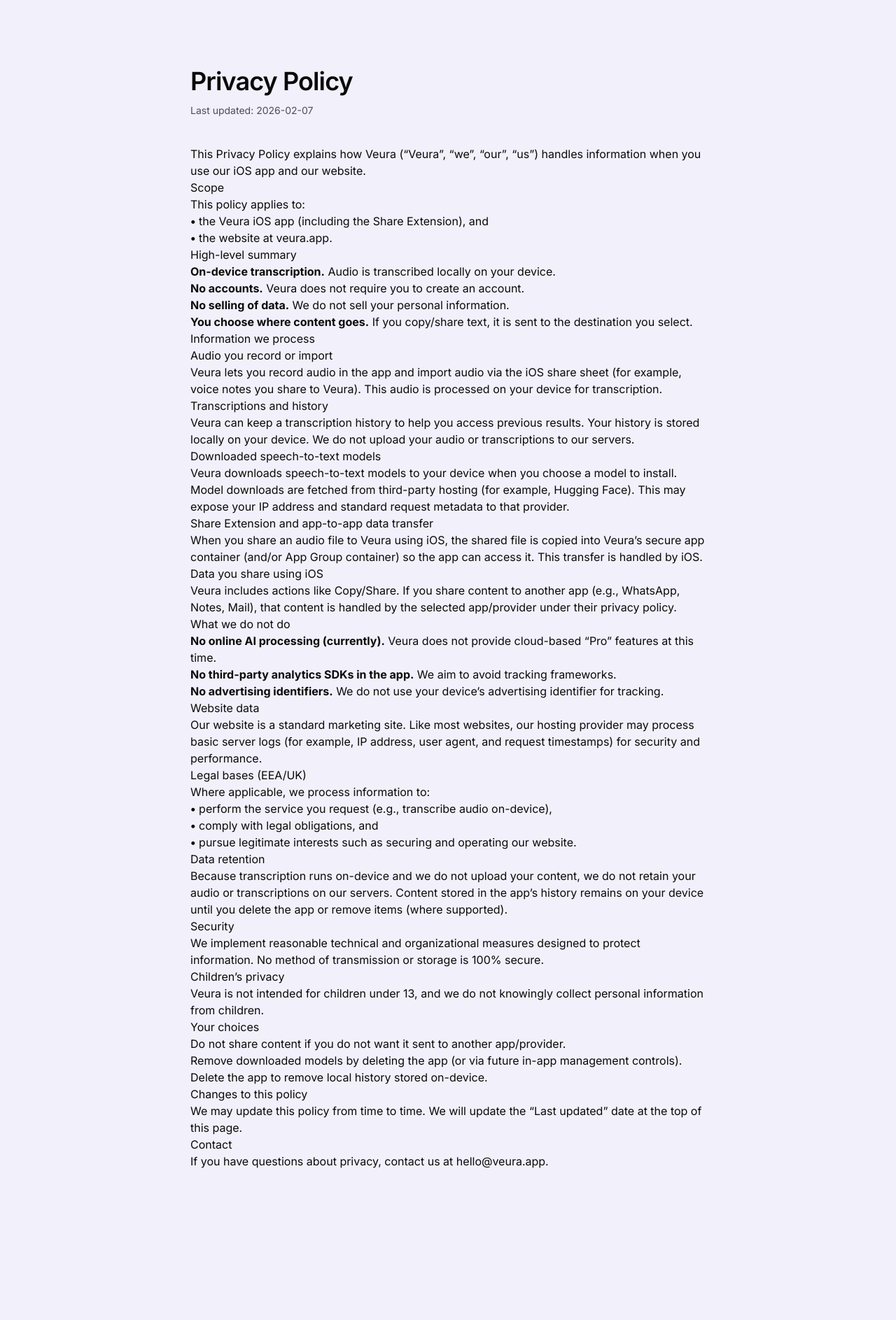
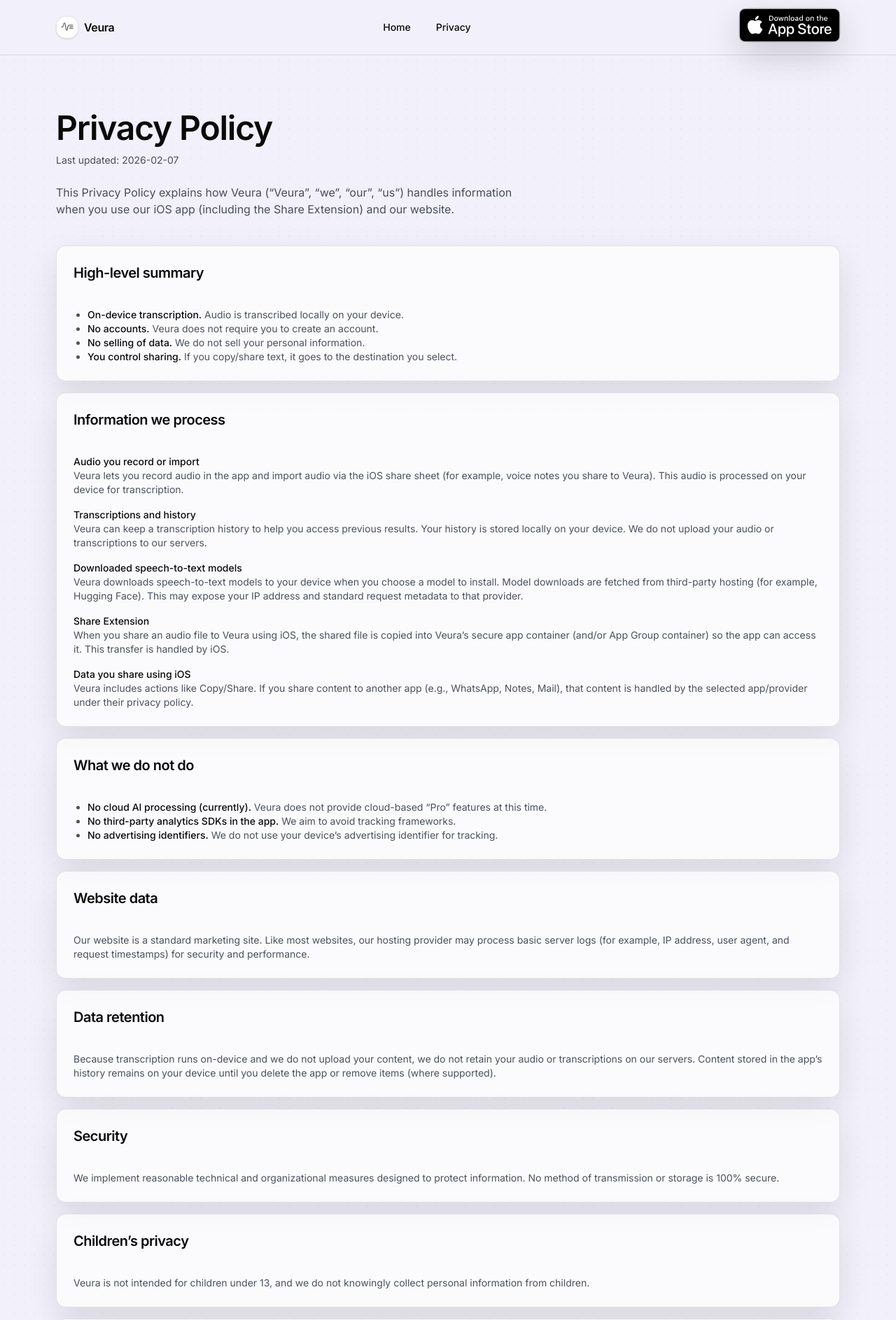
Before and after one commit to sabatesduran/veura-web, a Next.js app: page /privacy in a window 1280 px wide. Shown: the top 1887 px of the page at 70% size. Before the commit the page ends 1768 px from the top, so only its background shows below. Built offline with nearby package versions, Linux system fonts and the light colour scheme.

Commit message:
Improve privacy page styling and reuse site header/footer

```diff
--- a/src/app/page.tsx
+++ b/src/app/page.tsx
@@ -1,4 +1,5 @@
-import Image from "next/image";
+import { SiteFooter } from "@/components/site-footer";
+import { SiteHeader } from "@/components/site-header";
 
 import { Iphone17Pro } from "@/components/eldoraui/iphone-17-pro";
 
@@ -17,7 +18,7 @@
 export default function Home() {
   return (
     <main className="min-h-dvh bg-background text-foreground">
-      <SiteHeader />
+      <SiteHeader variant="home" />
       <Hero />
       <Features />
       <HowItWorks />
@@ -44,52 +45,6 @@
         className="h-12 w-auto"
       />
     </a>
-  );
-}
-
-function SiteHeader() {
-  return (
-    <header className="sticky top-0 z-50 border-b border-black/10 bg-background/70 backdrop-blur supports-[backdrop-filter]:bg-background/60">
-      <div className="mx-auto flex max-w-6xl items-center justify-between gap-3 px-4 py-3">
-        <a href="#" className="flex items-center gap-2 font-semibold tracking-tight">
-          <div className="relative size-8 overflow-hidden rounded-xl border border-black/10 bg-white shadow-sm">
-            <Image
-              src="/brand/app-icon.png"
-              alt="Veura"
-              fill
-              className="object-cover"
-              sizes="32px"
-              priority
-            />
-          </div>
-          <span>{APP_NAME}</span>
-        </a>
-
-        <nav className="hidden items-center gap-1 md:flex">
-          <Button asChild variant="ghost">
-            <a href="#features">Features</a>
-          </Button>
-          <Button asChild variant="ghost">
-            <a href="#how">How it works</a>
-          </Button>
-          <Button asChild variant="ghost">
-            <a href="#faq">FAQ</a>
-          </Button>
-        </nav>
-
-        {/* sticky CTA */}
-        <div className="flex items-center gap-2">
-          <div className="hidden sm:block">
-            <AppStoreBadge />
-          </div>
-          <Button asChild className="sm:hidden">
-            <a href="#download">
-              Get <ArrowRight className="ml-2 size-4" />
-            </a>
-          </Button>
-        </div>
-      </div>
-    </header>
   );
 }
 
@@ -438,34 +393,6 @@
   );
 }
 
-function SiteFooter() {
-  return (
-    <footer className="border-t border-black/10">
-      <div className="mx-auto flex max-w-6xl flex-col gap-3 px-4 py-10 text-sm text-muted-foreground md:flex-row md:items-center md:justify-between">
-        <div>
-          <span className="font-medium text-foreground">{APP_NAME}</span> — Privacy-first, on-device transcription.
-        </div>
-        <div className="flex gap-4">
-          <a className="hover:text-foreground" href="#features">
-            Features
-          </a>
-          <a className="hover:text-foreground" href="#how">
-            How it works
-          </a>
-          <a className="hover:text-foreground" href="#faq">
-            FAQ
-          </a>
-          <a className="hover:text-foreground" href="#download">
-            Download
-          </a>
-          <a className="hover:text-foreground" href="/privacy">
-            Privacy
-          </a>
-        </div>
-      </div>
-    </footer>
-  );
-}
 
 function SectionTitle({ title, body }: { title: string; body: string }) {
   return (
--- a/src/app/privacy/page.tsx
+++ b/src/app/privacy/page.tsx
@@ -1,3 +1,7 @@
+import { Card } from "@/components/ui/card";
+import { SiteFooter } from "@/components/site-footer";
+import { SiteHeader } from "@/components/site-header";
+
 export const metadata = {
   title: "Privacy Policy — Veura",
   description: "Veura privacy policy.",
@@ -5,141 +9,173 @@
 
 const UPDATED_AT = "2026-02-07";
 
+function Section({ title, children }: { title: string; children: React.ReactNode }) {
+  return (
+    <Card className="border-black/10 bg-white/70 p-6 shadow-[0_16px_45px_rgba(0,0,0,0.10)]">
+      <h2 className="text-balance text-xl font-semibold tracking-tight">{title}</h2>
+      <div className="mt-3 space-y-3 text-sm text-muted-foreground">{children}</div>
+    </Card>
+  );
+}
+
 export default function PrivacyPage() {
   return (
-    <main className="mx-auto max-w-3xl px-4 py-16 md:py-24">
-      <h1 className="text-balance text-4xl font-semibold tracking-tight">Privacy Policy</h1>
+    <main className="min-h-dvh bg-background text-foreground">
+      <SiteHeader variant="page" />
+
+      <section className="relative overflow-hidden">
+        <div className="pointer-events-none absolute inset-0 opacity-[0.18] [background-image:radial-gradient(rgba(55,48,163,0.22)_1px,transparent_1px)] [background-size:14px_14px]" />
+        <div className="pointer-events-none absolute inset-x-0 top-[-25%] mx-auto h-[420px] max-w-5xl rounded-full bg-[radial-gradient(circle_at_50%_30%,rgba(79,70,229,0.20),transparent_60%)] blur-2xl" />
+
+        <div className="relative mx-auto max-w-6xl px-4 py-14 md:py-20">
+          <div className="max-w-3xl">
+            <h1 className="text-balance text-4xl font-semibold tracking-tight sm:text-5xl">
+              Privacy Policy
+            </h1>
             <p className="mt-3 text-sm text-muted-foreground">Last updated: {UPDATED_AT}</p>
+            <p className="mt-6 max-w-prose text-pretty text-muted-foreground">
+              This Privacy Policy explains how Veura (“Veura”, “we”, “our”, “us”) handles information when you use our iOS
+              app (including the Share Extension) and our website.
+            </p>
+          </div>
 
-      <div className="prose prose-zinc mt-10 max-w-none prose-headings:tracking-tight prose-a:text-primary">
-        <p>
-          This Privacy Policy explains how Veura (“Veura”, “we”, “our”, “us”) handles information when you use our iOS
-          app and our website.
-        </p>
-
-        <h2>Scope</h2>
-        <p>
-          This policy applies to:
-          <br />
-          <strong>•</strong> the Veura iOS app (including the Share Extension), and
-          <br />
-          <strong>•</strong> the website at <a href="https://veura.app">veura.app</a>.
-        </p>
-
-        <h2>High-level summary</h2>
-        <ul>
+          <div className="mt-10 grid gap-4">
+            <Section title="High-level summary">
+              <ul className="list-disc pl-5">
                 <li>
-            <strong>On-device transcription.</strong> Audio is transcribed locally on your device.
+                  <span className="font-medium text-foreground">On-device transcription.</span> Audio is transcribed locally
+                  on your device.
                 </li>
                 <li>
-            <strong>No accounts.</strong> Veura does not require you to create an account.
+                  <span className="font-medium text-foreground">No accounts.</span> Veura does not require you to create an
+                  account.
                 </li>
                 <li>
-            <strong>No selling of data.</strong> We do not sell your personal information.
+                  <span className="font-medium text-foreground">No selling of data.</span> We do not sell your personal
+                  information.
                 </li>
                 <li>
-            <strong>You choose where content goes.</strong> If you copy/share text, it is sent to the destination you
-            select.
+                  <span className="font-medium text-foreground">You control sharing.</span> If you copy/share text, it goes
+                  to the destination you select.
                 </li>
               </ul>
+            </Section>
 
-        <h2>Information we process</h2>
+            <Section title="Information we process">
+              <div className="space-y-4">
+                <div>
+                  <div className="font-medium text-foreground">Audio you record or import</div>
+                  <p>
+                    Veura lets you record audio in the app and import audio via the iOS share sheet (for example, voice
+                    notes you share to Veura). This audio is processed on your device for transcription.
+                  </p>
+                </div>
+                <div>
+                  <div className="font-medium text-foreground">Transcriptions and history</div>
+                  <p>
+                    Veura can keep a transcription history to help you access previous results. Your history is stored
+                    locally on your device. We do not upload your audio or transcriptions to our servers.
+                  </p>
+                </div>
+                <div>
+                  <div className="font-medium text-foreground">Downloaded speech-to-text models</div>
+                  <p>
+                    Veura downloads speech-to-text models to your device when you choose a model to install. Model downloads
+                    are fetched from third-party hosting (for example, Hugging Face). This may expose your IP address and
+                    standard request metadata to that provider.
+                  </p>
+                </div>
+                <div>
+                  <div className="font-medium text-foreground">Share Extension</div>
+                  <p>
+                    When you share an audio file to Veura using iOS, the shared file is copied into Veura’s secure app
+                    container (and/or App Group container) so the app can access it. This transfer is handled by iOS.
+                  </p>
+                </div>
+                <div>
+                  <div className="font-medium text-foreground">Data you share using iOS</div>
+                  <p>
+                    Veura includes actions like Copy/Share. If you share content to another app (e.g., WhatsApp, Notes,
+                    Mail), that content is handled by the selected app/provider under their privacy policy.
+                  </p>
+                </div>
+              </div>
+            </Section>
 
-        <h3>Audio you record or import</h3>
-        <p>
-          Veura lets you record audio in the app and import audio via the iOS share sheet (for example, voice notes you
-          share to Veura). This audio is processed on your device for transcription.
-        </p>
-
-        <h3>Transcriptions and history</h3>
-        <p>
-          Veura can keep a transcription history to help you access previous results. Your history is stored locally on
-          your device. We do not upload your audio or transcriptions to our servers.
-        </p>
-
-        <h3>Downloaded speech-to-text models</h3>
-        <p>
-          Veura downloads speech-to-text models to your device when you choose a model to install. Model downloads are
-          fetched from third-party hosting (for example, Hugging Face). This may expose your IP address and standard
-          request metadata to that provider.
-        </p>
-
-        <h3>Share Extension and app-to-app data transfer</h3>
-        <p>
-          When you share an audio file to Veura using iOS, the shared file is copied into Veura’s secure app container
-          (and/or App Group container) so the app can access it. This transfer is handled by iOS.
-        </p>
-
-        <h3>Data you share using iOS</h3>
-        <p>
-          Veura includes actions like Copy/Share. If you share content to another app (e.g., WhatsApp, Notes, Mail), that
-          content is handled by the selected app/provider under their privacy policy.
-        </p>
-
-        <h2>What we do not do</h2>
-        <ul>
+            <Section title="What we do not do">
+              <ul className="list-disc pl-5">
                 <li>
-            <strong>No online AI processing (currently).</strong> Veura does not provide cloud-based “Pro” features at
-            this time.
+                  <span className="font-medium text-foreground">No cloud AI processing (currently).</span> Veura does not
+                  provide cloud-based “Pro” features at this time.
                 </li>
                 <li>
-            <strong>No third-party analytics SDKs in the app.</strong> We aim to avoid tracking frameworks.
+                  <span className="font-medium text-foreground">No third-party analytics SDKs in the app.</span> We aim to
+                  avoid tracking frameworks.
                 </li>
                 <li>
-            <strong>No advertising identifiers.</strong> We do not use your device’s advertising identifier for tracking.
+                  <span className="font-medium text-foreground">No advertising identifiers.</span> We do not use your
+                  device’s advertising identifier for tracking.
                 </li>
               </ul>
+            </Section>
 
-        <h2>Website data</h2>
+            <Section title="Website data">
               <p>
-          Our website is a standard marketing site. Like most websites, our hosting provider may process basic server
-          logs (for example, IP address, user agent, and request timestamps) for security and performance.
+                Our website is a standard marketing site. Like most websites, our hosting provider may process basic
+                server logs (for example, IP address, user agent, and request timestamps) for security and performance.
               </p>
+            </Section>
 
-        <h2>Legal bases (EEA/UK)</h2>
-        <p>
-          Where applicable, we process information to:
-          <br />
-          <strong>•</strong> perform the service you request (e.g., transcribe audio on-device),
-          <br />
-          <strong>•</strong> comply with legal obligations, and
-          <br />
-          <strong>•</strong> pursue legitimate interests such as securing and operating our website.
-        </p>
-
-        <h2>Data retention</h2>
+            <Section title="Data retention">
               <p>
                 Because transcription runs on-device and we do not upload your content, we do not retain your audio or
-          transcriptions on our servers. Content stored in the app’s history remains on your device until you delete the
-          app or remove items (where supported).
+                transcriptions on our servers. Content stored in the app’s history remains on your device until you delete
+                the app or remove items (where supported).
               </p>
+            </Section>
 
-        <h2>Security</h2>
+            <Section title="Security">
               <p>
                 We implement reasonable technical and organizational measures designed to protect information. No method of
                 transmission or storage is 100% secure.
               </p>
+            </Section>
 
-        <h2>Children’s privacy</h2>
-        <p>Veura is not intended for children under 13, and we do not knowingly collect personal information from children.</p>
+            <Section title="Children’s privacy">
+              <p>
+                Veura is not intended for children under 13, and we do not knowingly collect personal information from
+                children.
+              </p>
+            </Section>
 
-        <h2>Your choices</h2>
-        <ul>
+            <Section title="Your choices">
+              <ul className="list-disc pl-5">
                 <li>Do not share content if you do not want it sent to another app/provider.</li>
-          <li>Remove downloaded models by deleting the app (or via future in-app management controls).</li>
                 <li>Delete the app to remove local history stored on-device.</li>
               </ul>
+            </Section>
 
-        <h2>Changes to this policy</h2>
+            <Section title="Changes to this policy">
               <p>
-          We may update this policy from time to time. We will update the “Last updated” date at the top of this page.
+                We may update this policy from time to time. We will update the “Last updated” date at the top of this
+                page.
               </p>
+            </Section>
 
-        <h2>Contact</h2>
+            <Section title="Contact">
               <p>
-          If you have questions about privacy, contact us at <a href="mailto:hello@veura.app">hello@veura.app</a>.
+                If you have questions about privacy, contact us at{" "}
+                <a className="text-primary underline underline-offset-4" href="mailto:hello@veura.app">
+                  hello@veura.app
+                </a>
+                .
               </p>
+            </Section>
           </div>
+        </div>
+      </section>
+
+      <SiteFooter />
     </main>
   );
 }
--- /dev/null
+++ b/src/components/site-footer.tsx
@@ -0,0 +1,32 @@
+import Link from "next/link";
+
+const APP_NAME = "Veura";
+
+export function SiteFooter() {
+  return (
+    <footer className="border-t border-black/10">
+      <div className="mx-auto flex max-w-6xl flex-col gap-3 px-4 py-10 text-sm text-muted-foreground md:flex-row md:items-center md:justify-between">
+        <div>
+          <span className="font-medium text-foreground">{APP_NAME}</span> — On-device transcription.
+        </div>
+        <div className="flex flex-wrap gap-4">
+          <Link className="hover:text-foreground" href="/#features">
+            Features
+          </Link>
+          <Link className="hover:text-foreground" href="/#how">
+            How it works
+          </Link>
+          <Link className="hover:text-foreground" href="/#faq">
+            FAQ
+          </Link>
+          <Link className="hover:text-foreground" href="/#download">
+            Download
+          </Link>
+          <Link className="hover:text-foreground" href="/privacy">
+            Privacy
+          </Link>
+        </div>
+      </div>
+    </footer>
+  );
+}
--- /dev/null
+++ b/src/components/site-header.tsx
@@ -0,0 +1,89 @@
+import Image from "next/image";
+import Link from "next/link";
+
+import { ArrowRight } from "lucide-react";
+
+import { Button } from "@/components/ui/button";
+
+const APP_NAME = "Veura";
+
+function AppStoreBadge({ className }: { className?: string }) {
+  return (
+    <a
+      href="#"
+      aria-label="Download on the App Store"
+      className={
+        "inline-flex items-center justify-center rounded-xl shadow-[0_18px_50px_rgba(0,0,0,0.18)] ring-1 ring-black/10 transition-transform hover:-translate-y-0.5 active:translate-y-0 " +
+        (className ?? "")
+      }
+    >
+      <img
+        src="/brand/app-store-badge.svg"
+        alt="Download on the App Store"
+        className="h-12 w-auto"
+      />
+    </a>
+  );
+}
+
+export function SiteHeader({
+  variant = "home",
+}: {
+  variant?: "home" | "page";
+}) {
+  return (
+    <header className="sticky top-0 z-50 border-b border-black/10 bg-background/70 backdrop-blur supports-[backdrop-filter]:bg-background/60">
+      <div className="mx-auto flex max-w-6xl items-center justify-between gap-3 px-4 py-3">
+        <Link href={variant === "home" ? "#" : "/"} className="flex items-center gap-2 font-semibold tracking-tight">
+          <div className="relative size-8 overflow-hidden rounded-xl border border-black/10 bg-white shadow-sm">
+            <Image
+              src="/brand/app-icon.png"
+              alt="Veura"
+              fill
+              className="object-cover"
+              sizes="32px"
+              priority
+            />
+          </div>
+          <span>{APP_NAME}</span>
+        </Link>
+
+        <nav className="hidden items-center gap-1 md:flex">
+          {variant === "home" ? (
+            <>
+              <Button asChild variant="ghost">
+                <Link href="/#features">Features</Link>
+              </Button>
+              <Button asChild variant="ghost">
+                <Link href="/#how">How it works</Link>
+              </Button>
+              <Button asChild variant="ghost">
+                <Link href="/#faq">FAQ</Link>
+              </Button>
+            </>
+          ) : (
+            <>
+              <Button asChild variant="ghost">
+                <Link href="/">Home</Link>
+              </Button>
+              <Button asChild variant="ghost">
+                <Link href="/privacy">Privacy</Link>
+              </Button>
+            </>
+          )}
+        </nav>
+
+        <div className="flex items-center gap-2">
+          <div className="hidden sm:block">
+            <AppStoreBadge />
+          </div>
+          <Button asChild className="sm:hidden">
+            <a href={variant === "home" ? "#download" : "/#download"}>
+              Get <ArrowRight className="ml-2 size-4" />
+            </a>
+          </Button>
+        </div>
+      </div>
+    </header>
+  );
+}
```
Lines whose indentation alone changed are shown as unchanged.
